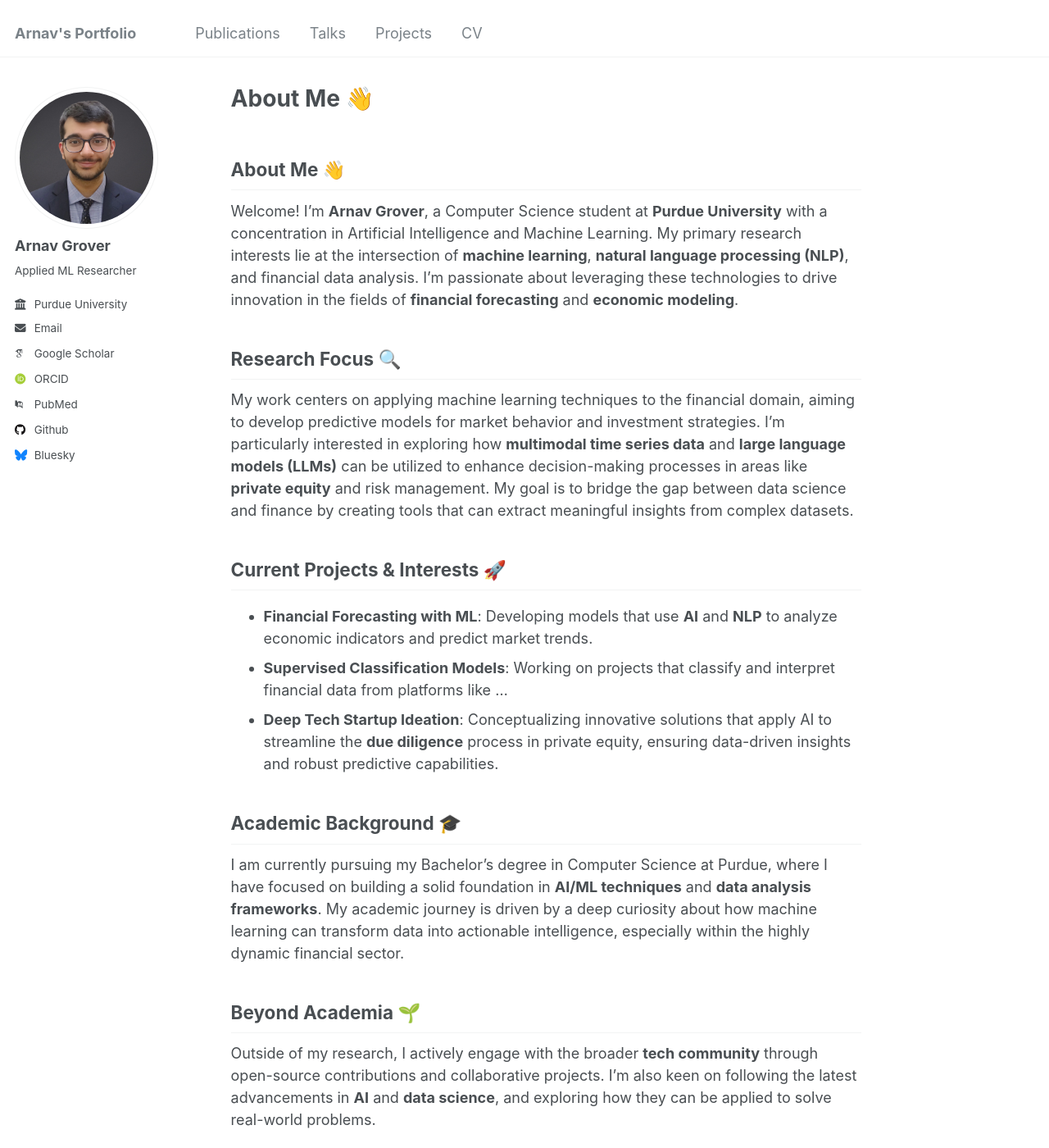
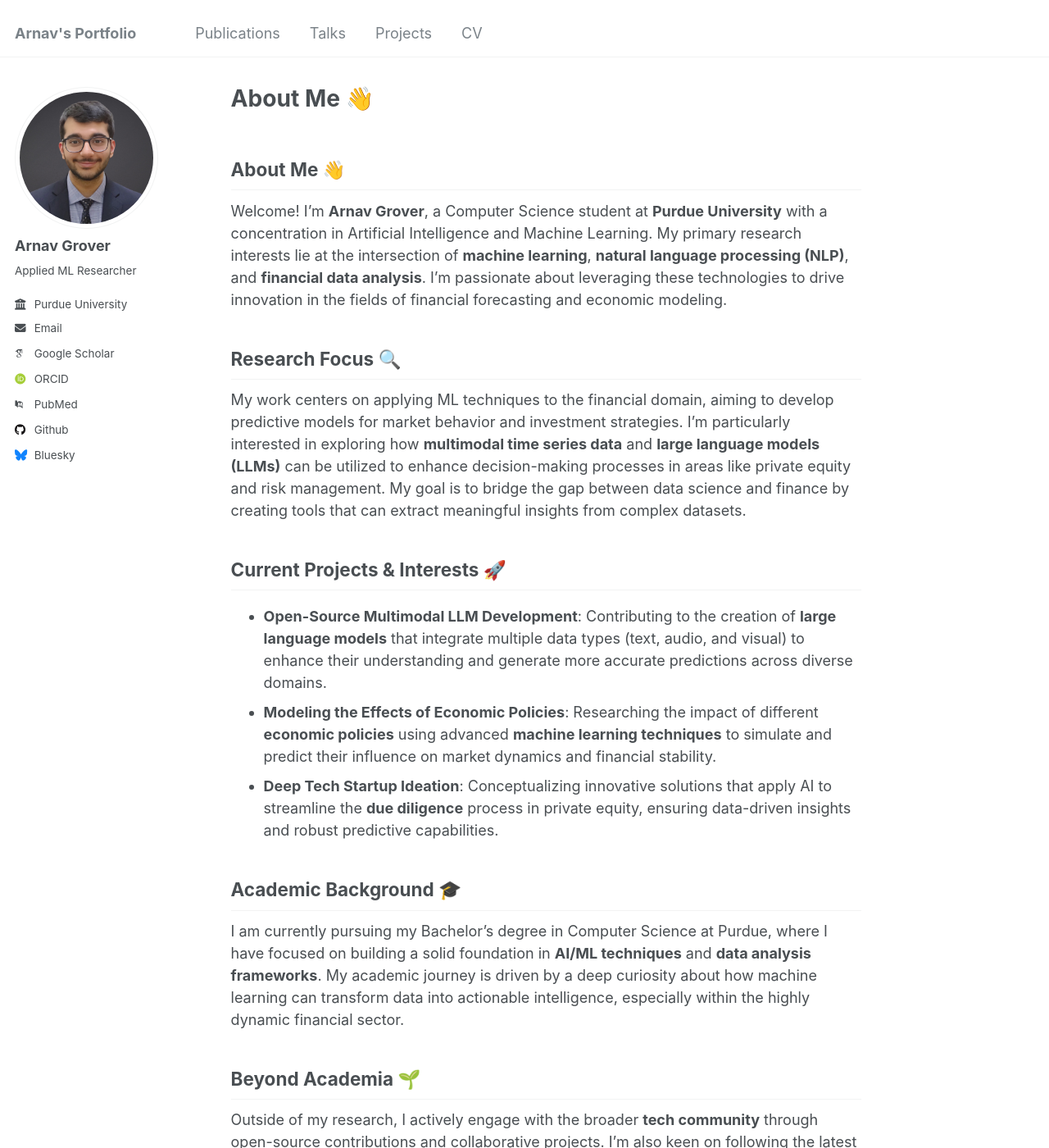
Before and after one commit to Arnav-Gr0ver/Arnav-Gr0ver.github.io, a Jekyll site: the page built from _pages/about.md, in a window 1280 px wide and 1400 px high. Shown: the whole window at 82% size. Built offline with Jekyll 4.4.1, drawn with Linux system fonts in a browser that asks for light colours; some web fonts are replaced; our own code applies the rules of GitHub Pages for plain Markdown files.

Commit message:
Update about.md

```diff
--- a/_pages/about.md
+++ b/_pages/about.md
@@ -8,16 +8,16 @@ redirect_from:
 
 ## About Me 👋
 
-Welcome! I’m **Arnav Grover**, a Computer Science student at **Purdue University** with a concentration in Artificial Intelligence and Machine Learning. My primary research interests lie at the intersection of **machine learning**, **natural language processing (NLP)**, and financial data analysis. I’m passionate about leveraging these technologies to drive innovation in the fields of **financial forecasting** and **economic modeling**.
+Welcome! I’m **Arnav Grover**, a Computer Science student at **Purdue University** with a concentration in Artificial Intelligence and Machine Learning. My primary research interests lie at the intersection of **machine learning**, **natural language processing (NLP)**, and **financial data analysis**. I’m passionate about leveraging these technologies to drive innovation in the fields of financial forecasting and economic modeling.
 
 ## Research Focus 🔍
 
-My work centers on applying machine learning techniques to the financial domain, aiming to develop predictive models for market behavior and investment strategies. I’m particularly interested in exploring how **multimodal time series data** and **large language models (LLMs)** can be utilized to enhance decision-making processes in areas like **private equity** and risk management. My goal is to bridge the gap between data science and finance by creating tools that can extract meaningful insights from complex datasets.
+My work centers on applying ML techniques to the financial domain, aiming to develop predictive models for market behavior and investment strategies. I’m particularly interested in exploring how **multimodal time series data** and **large language models (LLMs)** can be utilized to enhance decision-making processes in areas like private equity and risk management. My goal is to bridge the gap between data science and finance by creating tools that can extract meaningful insights from complex datasets.
 
 ## Current Projects & Interests 🚀
 
-- **Financial Forecasting with ML**: Developing models that use **AI** and **NLP** to analyze economic indicators and predict market trends.
-- **Supervised Classification Models**: Working on projects that classify and interpret financial data from platforms like ...
+- **Open-Source Multimodal LLM Development**: Contributing to the creation of **large language models** that integrate multiple data types (text, audio, and visual) to enhance their understanding and generate more accurate predictions across diverse domains.
+- **Modeling the Effects of Economic Policies**: Researching the impact of different **economic policies** using advanced **machine learning techniques** to simulate and predict their influence on market dynamics and financial stability.
 - **Deep Tech Startup Ideation**: Conceptualizing innovative solutions that apply AI to streamline the **due diligence** process in private equity, ensuring data-driven insights and robust predictive capabilities.
 
 ## Academic Background 🎓
```
